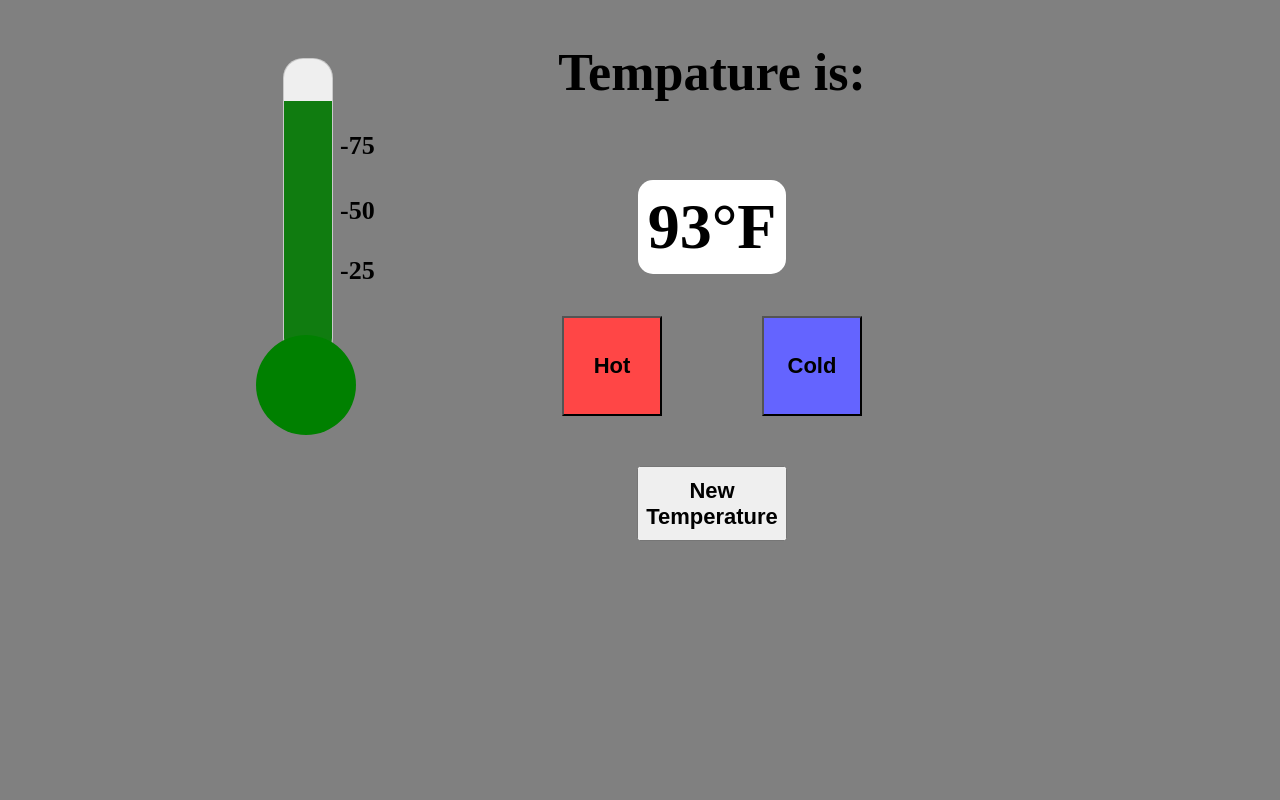
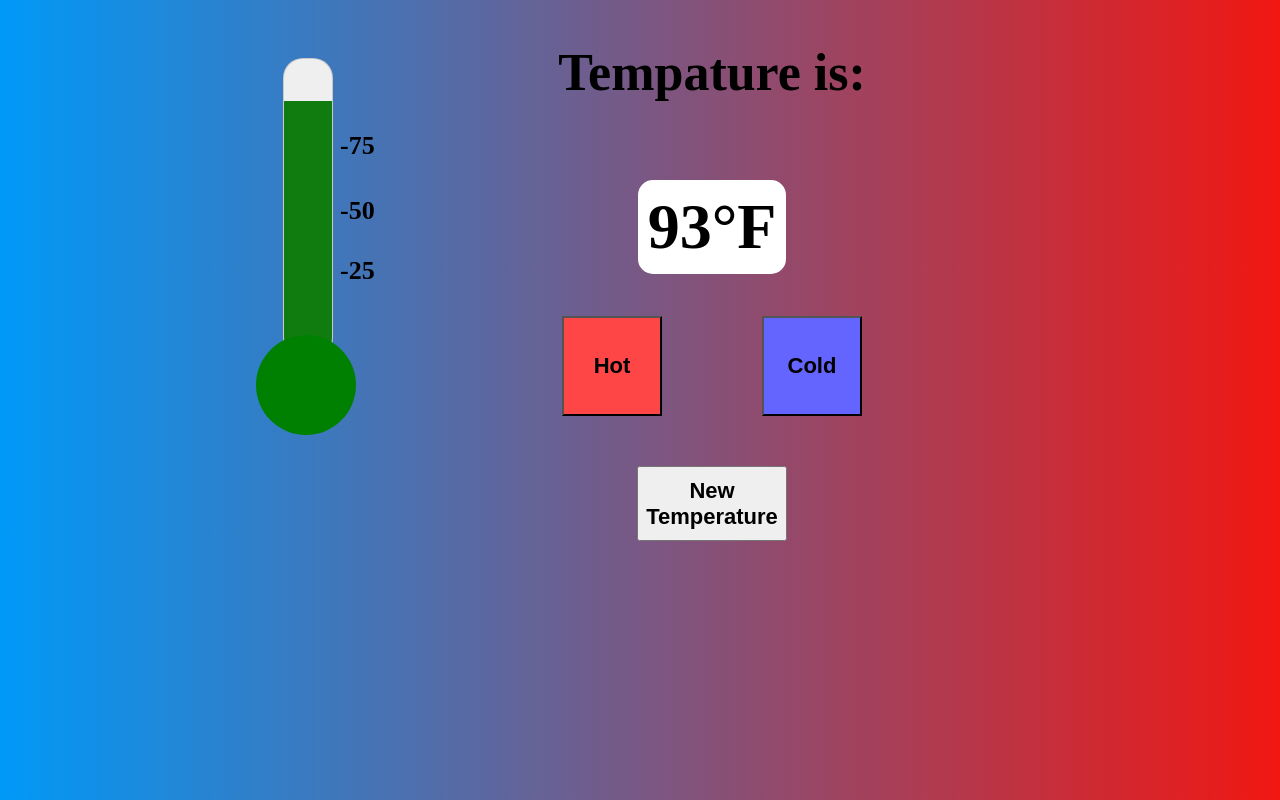
Before and after one commit to sammimac95/sammimac95.github.io, a plain HTML site: page index.html in a window 1280 px wide. Drawn offline with Linux system fonts and the light colour scheme.

Commit message:
Update style.css

```diff
--- a/style.css
+++ b/style.css
@@ -1,5 +1,5 @@
 body {
-    background-color: gray;
+    background-image: linear-gradient(to right, #0099f7, #f11712);
 }
 
 .main-content {
```
